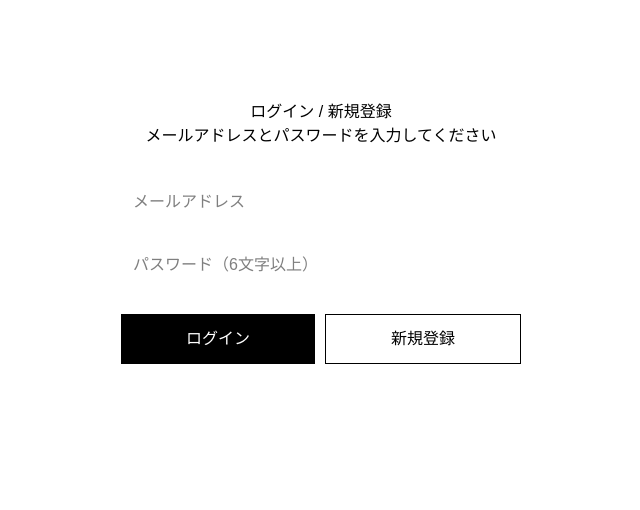
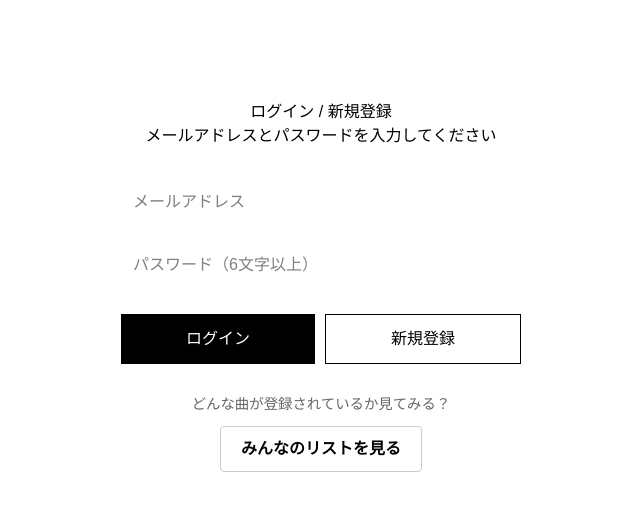
Before and after one commit to ipiwaihe/music-ark, a Next.js app: page /login in a window 1280 px wide. Shown: the top 510 px of the page, without its empty margins (319-959 px from the left). Built offline with nearby package versions, Linux system fonts and the light colour scheme.

Commit message:
リンク追加

```diff
--- a/app/login/page.tsx
+++ b/app/login/page.tsx
@@ -1,4 +1,5 @@
 import { login, signup } from './actions'
+import Link from 'next/link'
 
 export default function LoginPage() {
   return (
@@ -34,6 +35,27 @@ export default function LoginPage() {
           </button>
         </div>
       </form>
+      {/* ▼▼▼ 追加: みんなのリストへのリンク ▼▼▼ */}
+      <div style={{ marginTop: '30px', textAlign: 'center' }}>
+        <p style={{ marginBottom: '10px', fontSize: '0.9em', color: '#666' }}>
+          どんな曲が登録されているか見てみる？
+        </p>
+        <Link
+          href="/songs"
+          style={{
+            display: 'inline-block',
+            padding: '10px 20px',
+            border: '1px solid #ccc',
+            borderRadius: '4px',
+            textDecoration: 'none',
+            color: 'black',
+            background: 'white',
+            fontWeight: 'bold'
+          }}
+        >
+          みんなのリストを見る
+        </Link>
+      </div>
     </div>
   )
 }
```
